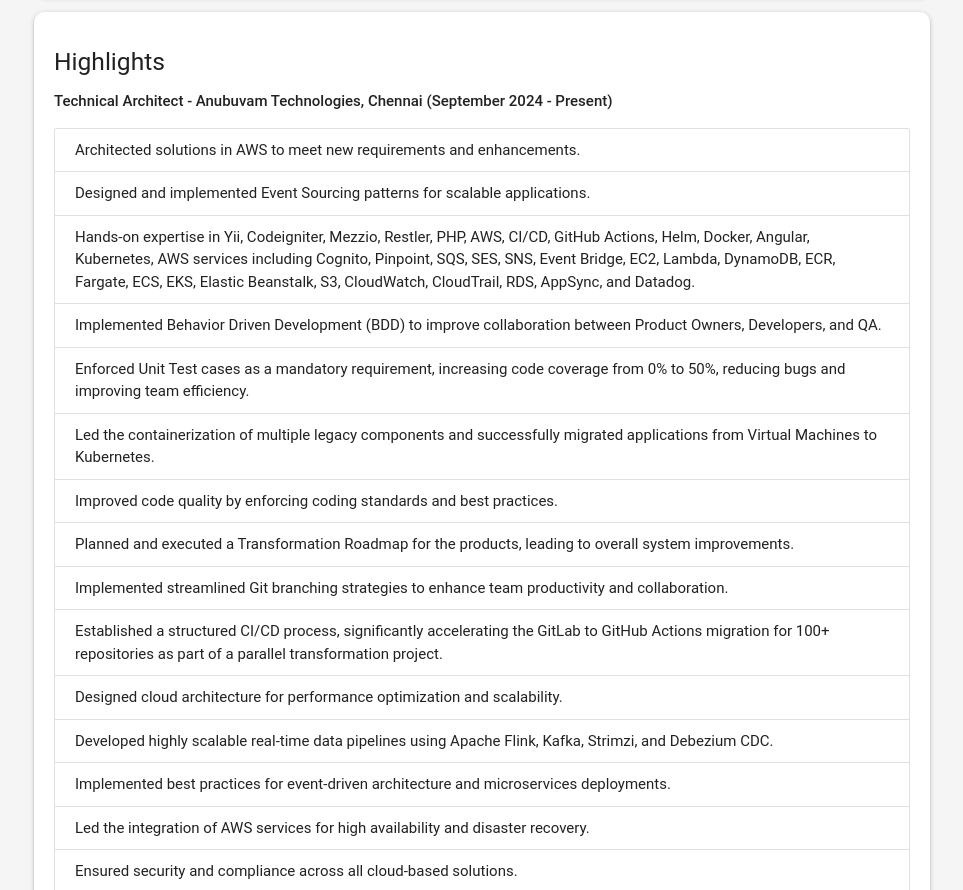
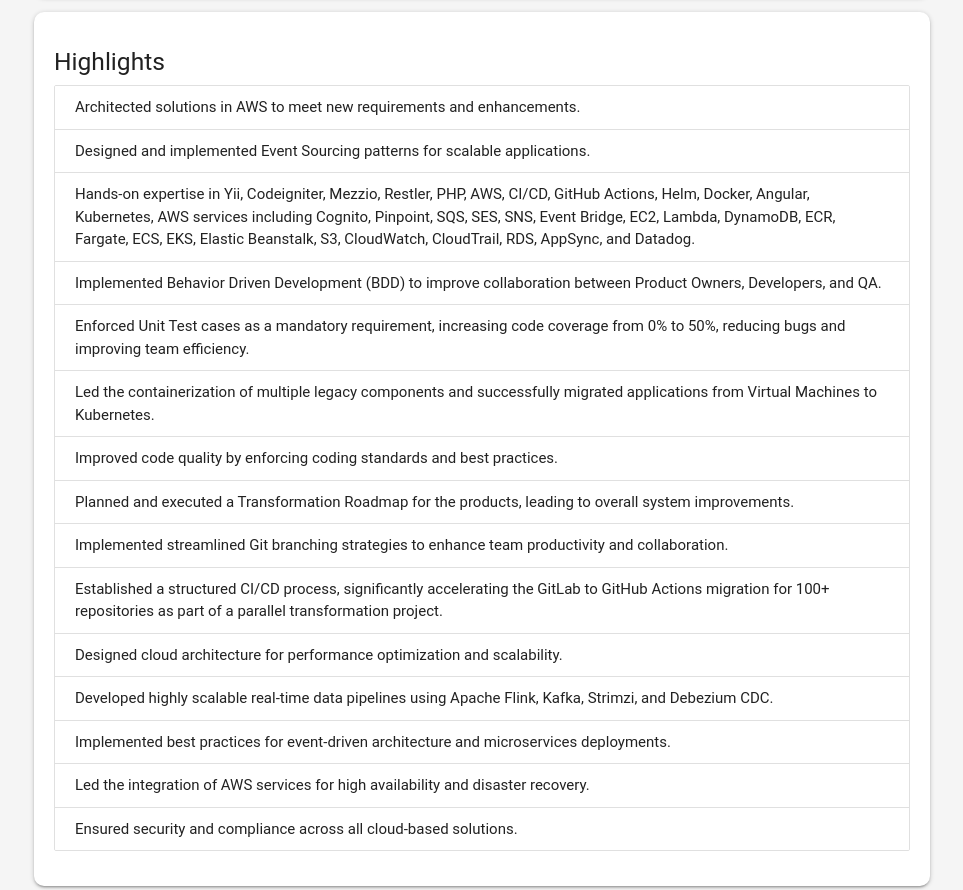
Before and after one commit to karthikeyan-manivasagam/karthikeyan-manivasagam.github.io, a plain HTML site: page index.html in a window 1280 px wide. Shown: the part 2946-3836 px from the top of the page, without its empty margins (158-1121 px from the left). Drawn offline with nearby package versions, Linux system fonts and the light colour scheme; a script that the page names is missing.

Commit message:
Update index.html

```diff
--- a/index.html
+++ b/index.html
@@ -164,7 +164,6 @@
 
        <div id="Highlights" class="card">
     <h5>Highlights</h5>
-    <p><strong>Technical Architect - Anubuvam Technologies, Chennai (September 2024 - Present)</strong></p>
     <ul class="collection">
         <li class="collection-item">Architected solutions in AWS to meet new requirements and enhancements.</li>
         <li class="collection-item">Designed and implemented Event Sourcing patterns for scalable applications.</li>
```
